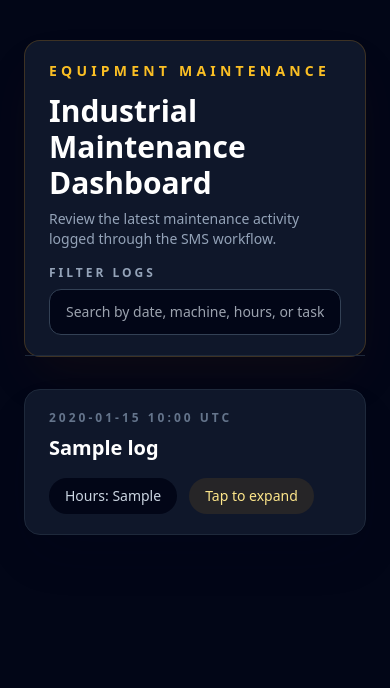
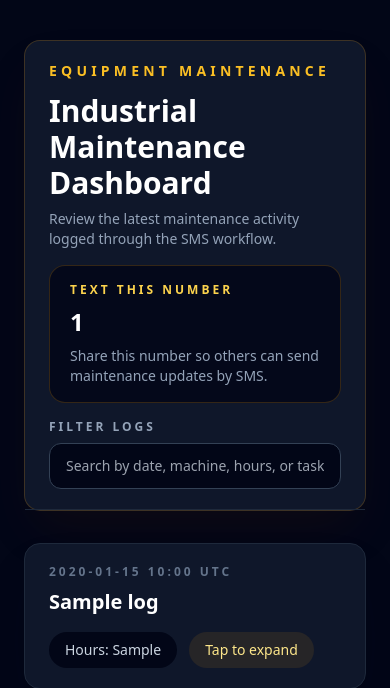
Before and after one commit to lonelydwarffiles/maintenance-log, a FastAPI app: template templates/index.html in a window 390 px wide. Shown: the top 688 px of the page. Run offline with FastAPI, Linux system fonts and the light colour scheme; the template is opened without the code that fills it: most values are stand-ins (such as "Sample title", 1, 10 or a date in 2020); some libraries are stand-ins or nearby versions.

Commit message:
Show service phone number on dashboard
Agent-Logs-Url: https://github.com/lonelydwarffiles/maintenance-log/sessions/6482a80a-8b58-4a19-a0a4-c89c4a36b68a

Co-authored-by: lonelydwarffiles <16337145+lonelydwarffiles@users.noreply.github.com>

```diff
--- a/main.py
+++ b/main.py
@@ -28,6 +28,7 @@ E164_RE = re.compile(r"^\+[1-9]\d{1,14}$")
 NON_DIGIT_RE = re.compile(r"\D+")
 ADMIN_USERNAME = os.getenv("MAINTENANCE_ADMIN_USERNAME", "admin")
 ADMIN_PASSWORD = os.getenv("MAINTENANCE_ADMIN_PASSWORD", "admin")
+SERVICE_PHONE_NUMBER = os.getenv("MAINTENANCE_SERVICE_PHONE", "").strip()
 INITIAL_LOGS_SETTING_KEY = "seeded-admin-logs-2026-05"
 INITIAL_LOGS = (
     (datetime(2026, 5, 6, 0, 0, tzinfo=timezone.utc), "299", "2gal hydraulic oil"),
@@ -326,6 +327,7 @@ def dashboard(request: Request, db: Session = Depends(get_db)) -> HTMLResponse:
         {
             "logs": logs,
             "is_admin": False,
+            "service_phone_number": SERVICE_PHONE_NUMBER,
         },
     )
 
@@ -345,5 +347,6 @@ def admin_dashboard(
             "logs": logs,
             "allowed_numbers": allowed_numbers,
             "is_admin": True,
+            "service_phone_number": SERVICE_PHONE_NUMBER,
         },
     )
--- a/templates/index.html
+++ b/templates/index.html
@@ -26,6 +26,13 @@
                             {% endif %}
                         </p>
                     </div>
+                    {% if service_phone_number %}
+                    <div class="rounded-2xl border border-amber-500/20 bg-slate-950/80 px-5 py-4 lg:min-w-80">
+                        <p class="text-xs font-semibold uppercase tracking-[0.25em] text-amber-300">Text this number</p>
+                        <p class="mt-2 text-2xl font-bold text-white">{{ service_phone_number }}</p>
+                        <p class="mt-2 text-sm text-slate-400">Share this number so others can send maintenance updates by SMS.</p>
+                    </div>
+                    {% endif %}
                     <div class="w-full max-w-md">
                         <label for="log-filter" class="mb-2 block text-xs font-semibold uppercase tracking-[0.25em] text-slate-400">Filter logs</label>
                         <input
```
Also changed, not shown: README.md.
